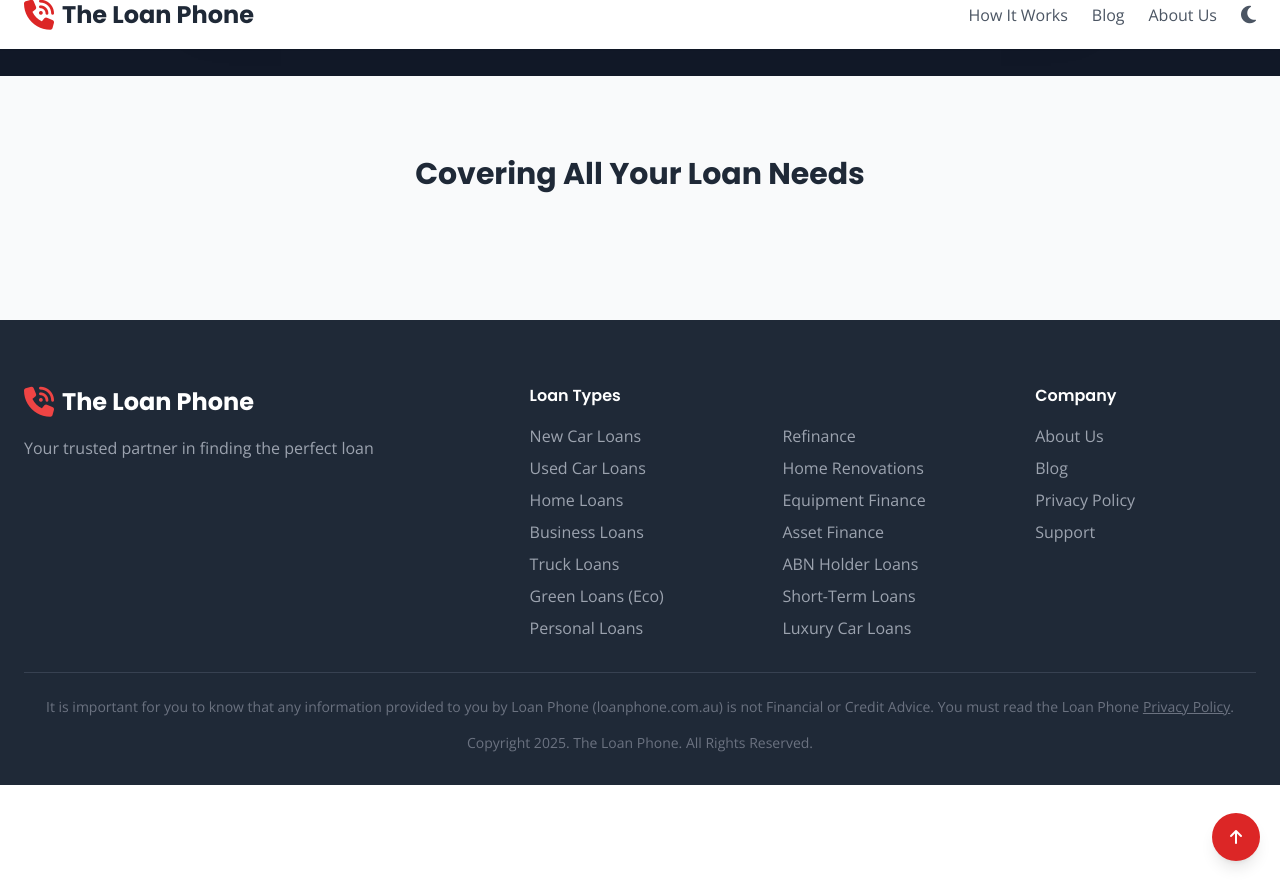
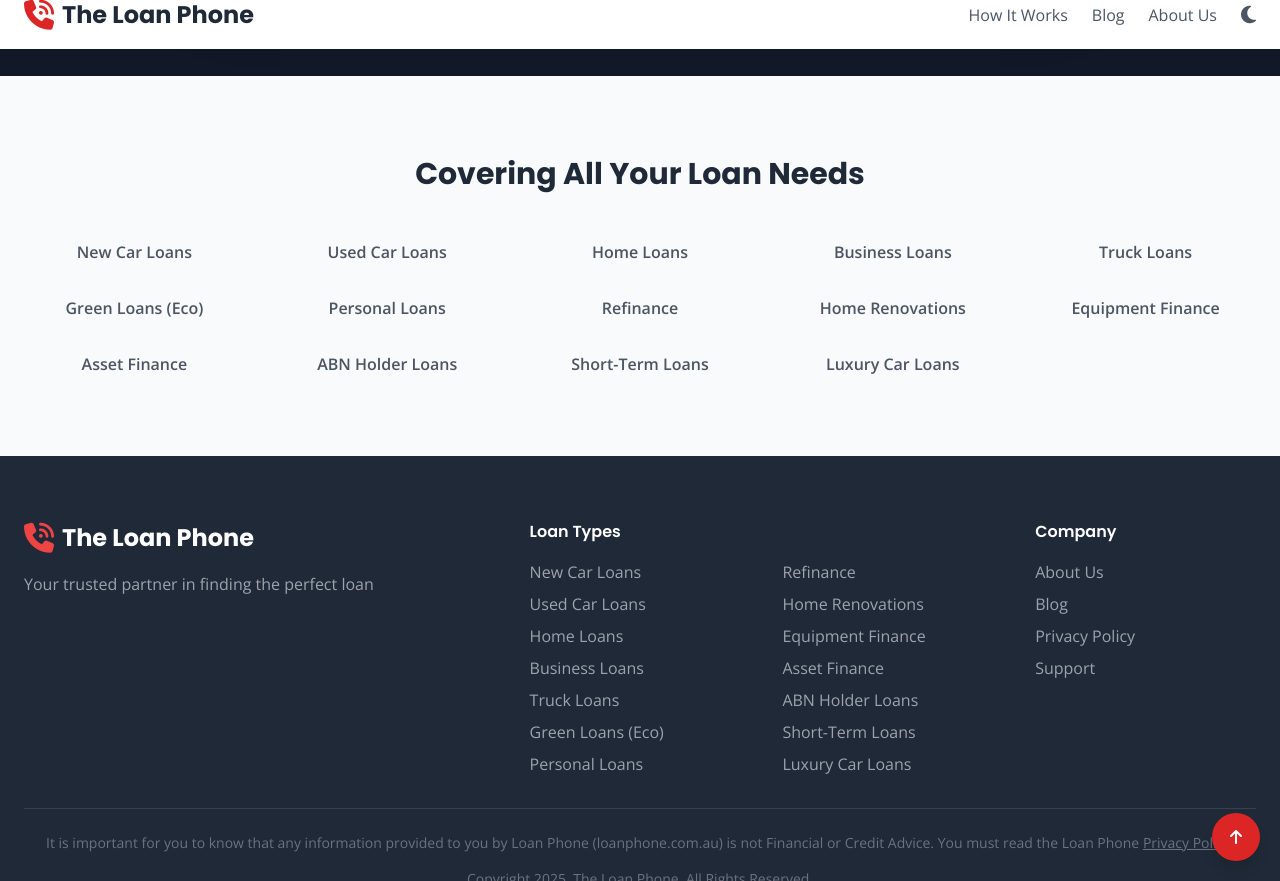
Before and after one commit to AMSumo9/loan-phone-website, a Jekyll site: the page built from index.md, in a window 1280 px wide and 900 px high, scrolled down 1865 px, cut to the strip 19-900 px from the top of the window. Built offline with Jekyll 4.4.1, drawn with Linux system fonts in a browser that asks for light colours; nearby versions of some CDN libraries; some of the changed text lies outside the part shown.

Commit message:
Update index.md

```diff
--- a/index.md
+++ b/index.md
@@ -27,7 +19,46 @@
       </a>
     </div>
     <div id="loan-selector">
-      {% include loan-widget.html %}
+      {% if site.features.loan_widget_live %}
+        <!-- Live Widget -->
+        <div id="repaymentWidget"></div>
+        <script>
+        (function () {
+          const params = new Proxy(new URLSearchParams(window.location.search), {
+            get: (searchParams, prop) => searchParams.get(prop),
+          });
+          if (params.partnerId) {
+            localStorage.setItem("externalPartnerId", params.partnerId);
+          } else {
+            localStorage.setItem("externalPartnerId", "{{ site.features.partner_id }}");
+          }
+          localStorage.setItem("sourceUrl", "{{ site.features.source_url }}");
+          localStorage.setItem("source", "{{ site.company.name }}");
+          localStorage.setItem("targetSystem", "SKYNET");
+          localStorage.setItem("countryCode", "AU");
+        })();
+        </script>
+        <script src="{{ site.features.widget_js }}"></script>
+        <link href="{{ site.features.widget_css }}" rel="stylesheet" />
+      {% else %}
+        <!-- Visual Placeholder -->
+        <div class="bg-[var(--bg-primary)] p-4 sm:p-8 rounded-2xl shadow-2xl animate-on-scroll delay-3">
+          <h3 class="text-xl font-bold text-center mb-4 text-[var(--text-primary)]">What type of loan do you need?</h3>
+          <div class="grid grid-cols-2 sm:grid-cols-3 gap-4">
+            {% for loan in site.data.loan_types.main_categories %}
+              <div class="text-center p-4 bg-[var(--bg-secondary)] rounded-lg hover:shadow-md transition-shadow cursor-default">
+                <i class="{{ loan.icon }} text-3xl brand-red mb-2"></i>
+                <p class="font-semibold text-sm text-[var(--text-secondary)]">{{ loan.name }}</p>
+              </div>
+            {% endfor %}
+          </div>
+          <div class="mt-4 text-center">
+            <p class="text-xs text-[var(--text-secondary)] opacity-75">
+              <i class="fas fa-eye"></i> Preview Mode - Interactive widget will replace this when live
+            </p>
+          </div>
+        </div>
+      {% endif %}
     </div>
   </div>
 </section>
@@ -75,7 +106,7 @@
   <div class="container mx-auto px-6">
     <h2 class="text-3xl font-bold text-center mb-12 animate-on-scroll">Covering All Your Loan Needs</h2>
     <div class="grid grid-cols-2 sm:grid-cols-3 md:grid-cols-4 lg:grid-cols-5 gap-8 text-center text-[var(--text-secondary)] animate-on-scroll delay-1">
-      {% for loan in site.data.loan-types.all_types %}
+      {% for loan in site.data.loan_types.all_types %}
         <a href="{{ site.baseurl }}{{ loan.url }}" class="hover:brand-red font-semibold">{{ loan.name }}</a>
       {% endfor %}
     </div>
```
Also changed, not shown: other parts of index.md (+0 -8 lines).
